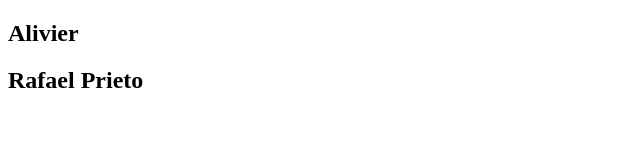
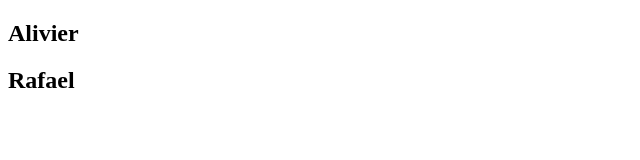
Before and after one commit to alivierz/squad-5, a plain HTML site: page squad-5/index.html in a window 1280 px wide. Shown: the full height of the page, 0-640 px from the left. Drawn offline with Linux system fonts and the light colour scheme.

Commit message:
se suben cambios

```diff
--- a/squad-5/index.html
+++ b/squad-5/index.html
@@ -8,6 +8,6 @@
 </head>
 <body>
     <h2>Alivier</h2>
-    <h2>Rafael Prieto</h2>
+    <h2>Rafael</h2>
 </body>
 </html>
```
